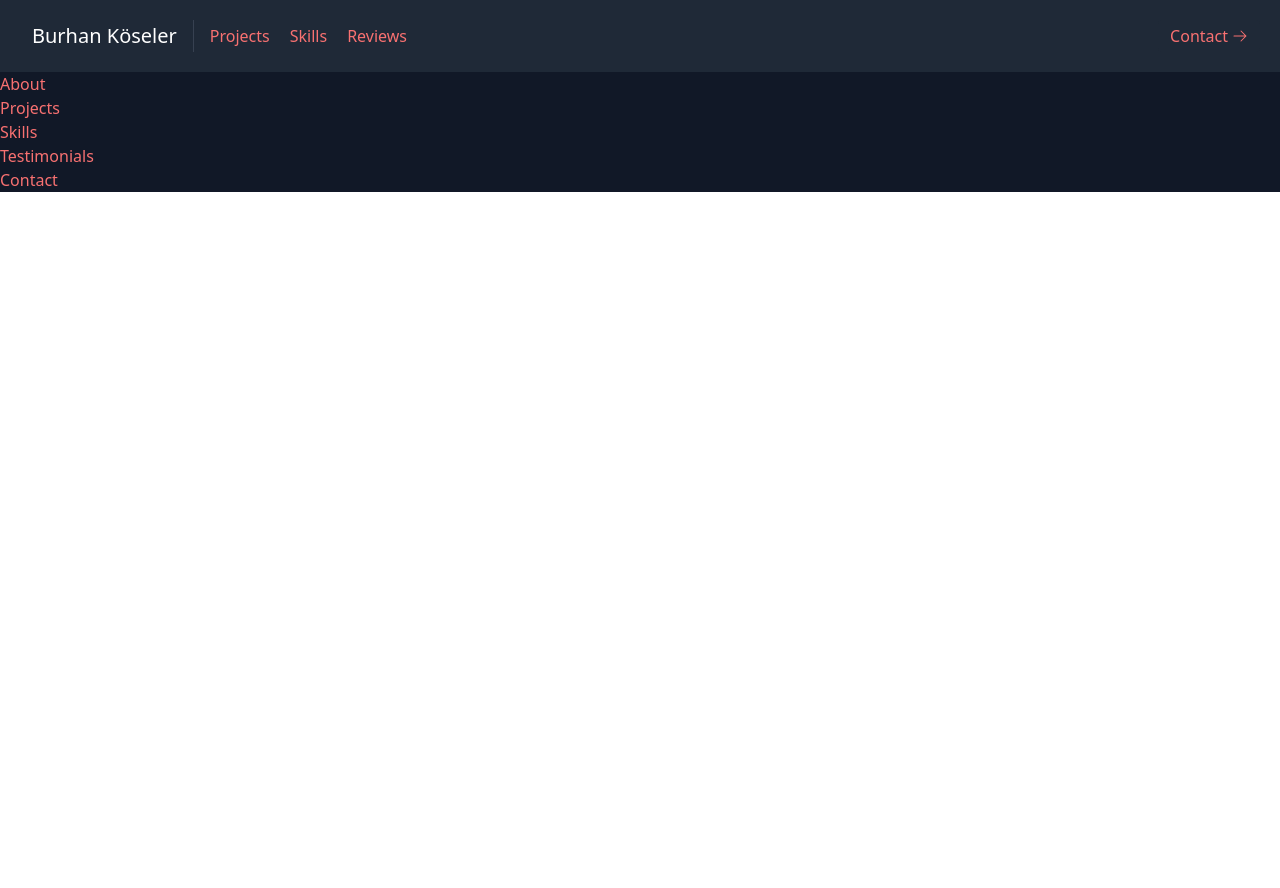
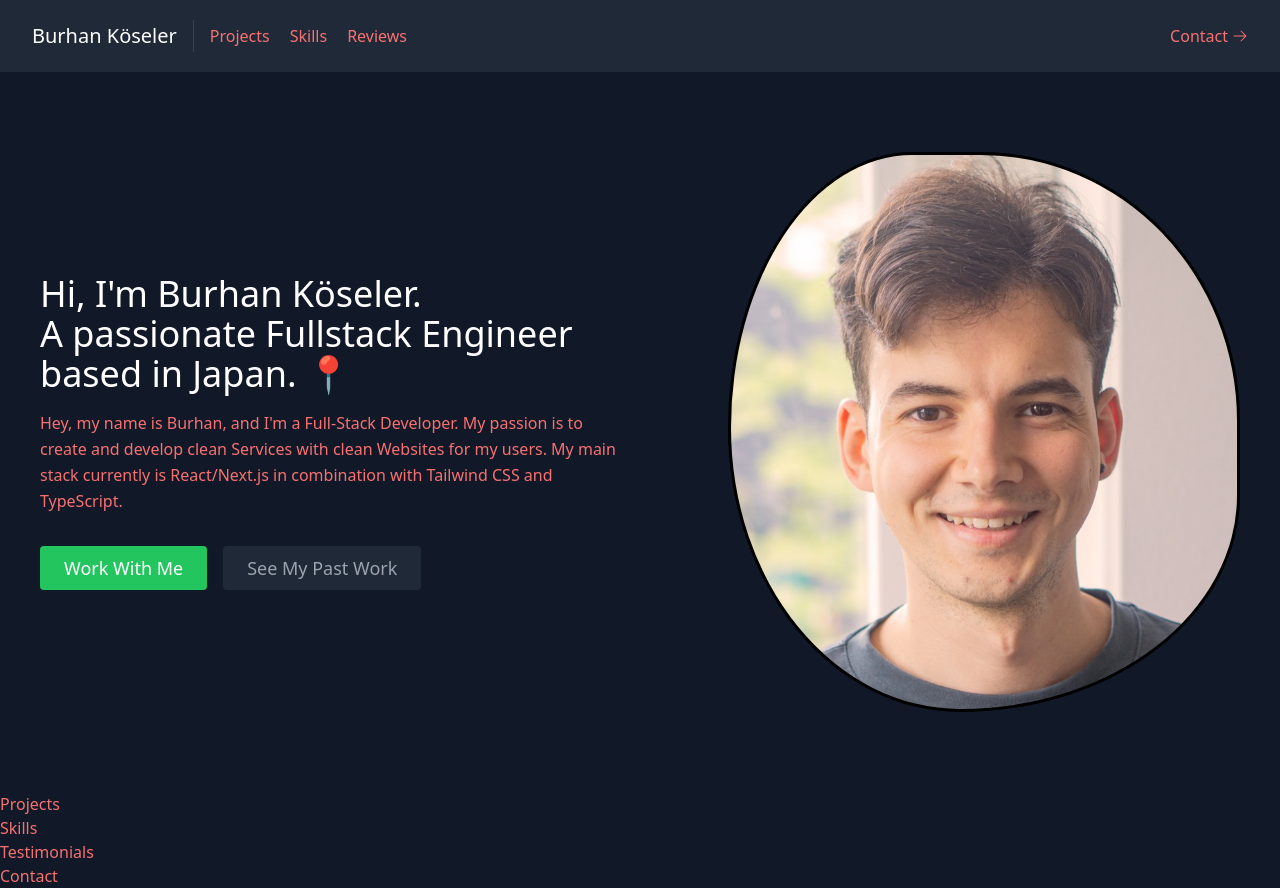
Before and after one commit to ksburhan/portfolio, a React (Create React App) app: page / in a window 1280 px wide. Before the commit the page ends 800 px from the top, so only its background shows below. Built offline with nearby package versions, Linux system fonts and the light colour scheme.

Commit message:
add about me page

```diff
--- a/src/components/About.js
+++ b/src/components/About.js
@@ -1,5 +1,35 @@
+import './About.scss';
+
 const About = () => {
-    return (<h1>About</h1>);
+    return (
+        <section id="about">
+          <div className="container mx-auto flex px-10 py-20 md:flex-row flex-col items-center">
+            <div className="lg:flex-grow md:w-1/2 lg:pr-24 md:pr-16 flex flex-col md:items-start md:text-left mb-16 md:mb-0 items-center text-center">
+              <h1 className="title-font sm:text-4xl text-3xl mb-4 font-medium text-white">
+              Hi, I'm Burhan Köseler.
+                <br className="hidden lg:inline-block" />A passionate Fullstack Engineer based in Japan. 📍
+              </h1>
+              <p className="mb-8 leading-relaxed">
+                Hey, my name is Burhan, and I'm a Full-Stack Developer. My passion is to create and develop clean Services with clean Websites for my users.
+                My main stack currently is React/Next.js in combination with Tailwind CSS and TypeScript.
+              </p>
+              <div className="flex justify-center">
+                <a
+                  href="#contact"
+                  className="inline-flex text-white bg-green-500 border-0 py-2 px-6 focus:outline-none hover:bg-green-600 rounded text-lg">
+                  Work With Me
+                </a>
+                <a
+                  href="#projects"
+                  className="ml-4 inline-flex text-gray-400 bg-gray-800 border-0 py-2 px-6 focus:outline-none hover:bg-gray-700 hover:text-white rounded text-lg">
+                  See My Past Work
+                </a>
+              </div>
+            </div>
+            <div className="hero-img lg:max-w-lg lg:w-full md:w-1/2 w-5/6"></div>
+          </div>
+        </section>
+      );
 }
 
 export default About;
--- /dev/null
+++ b/src/components/About.scss
@@ -0,0 +1,33 @@
+.hero-img {
+  background-image: url("../../public/hero.jpeg");
+  width: 35rem;
+  height: 35rem;
+  background-size: cover;
+  background-position: center center;
+  background-repeat: no-repeat;
+  border: 3px solid black;
+
+  @media (max-width: 500px) {
+    width: 28rem;
+    height: 28rem;
+  }
+
+  animation: morph 8s ease-in-out infinite;
+  border-radius: 60% 40% 30% 70% / 60% 30% 70% 40%;
+  position: relative;
+  transition: all 1s ease-in-out;
+
+  @keyframes morph {
+    0% {
+      border-radius: 60% 40% 30% 70% / 60% 30% 70% 40%;
+    }
+
+    50% {
+      border-radius: 30% 60% 70% 40% / 50% 60% 30% 60%;
+    }
+
+    100% {
+      border-radius: 60% 40% 30% 70% / 60% 30% 70% 40%;
+    }
+  }
+}
```
